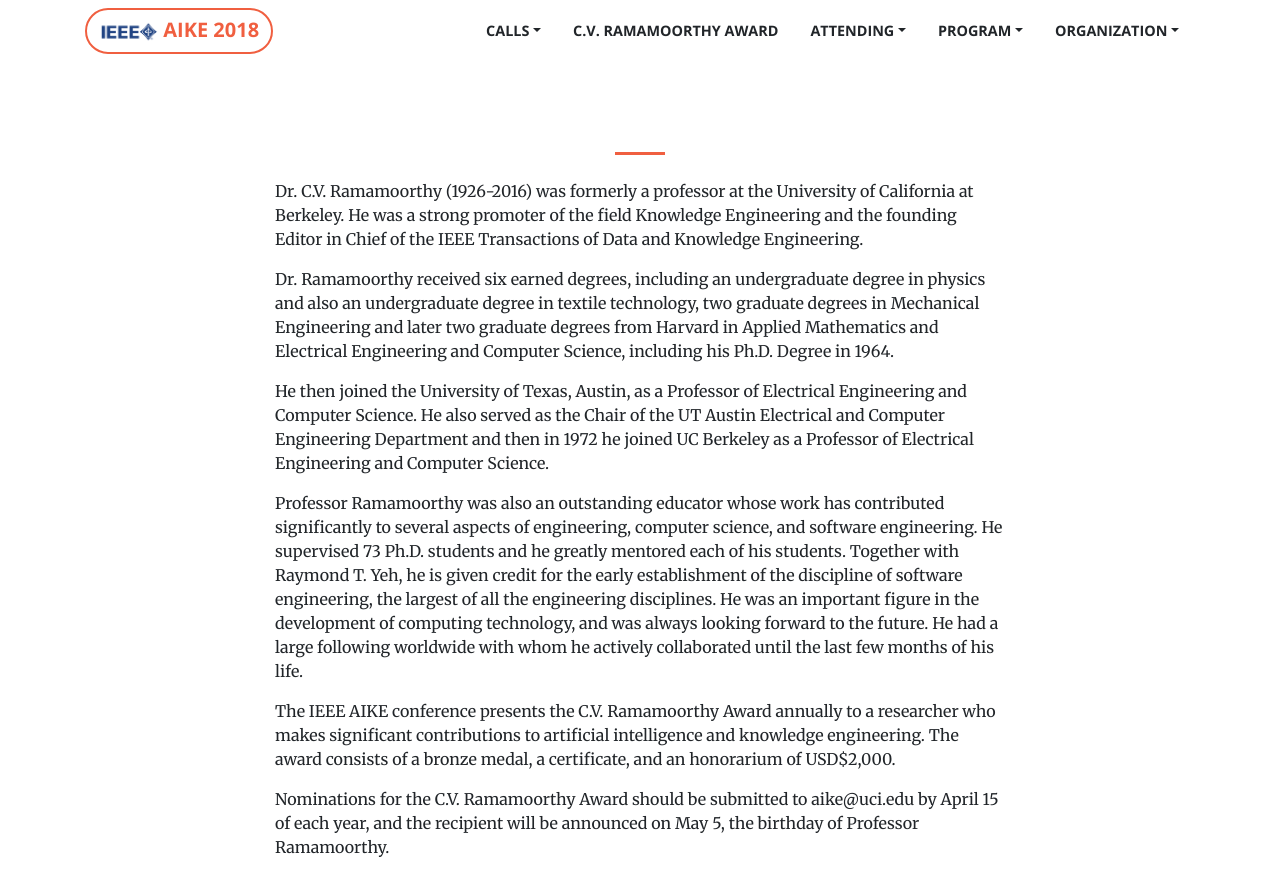
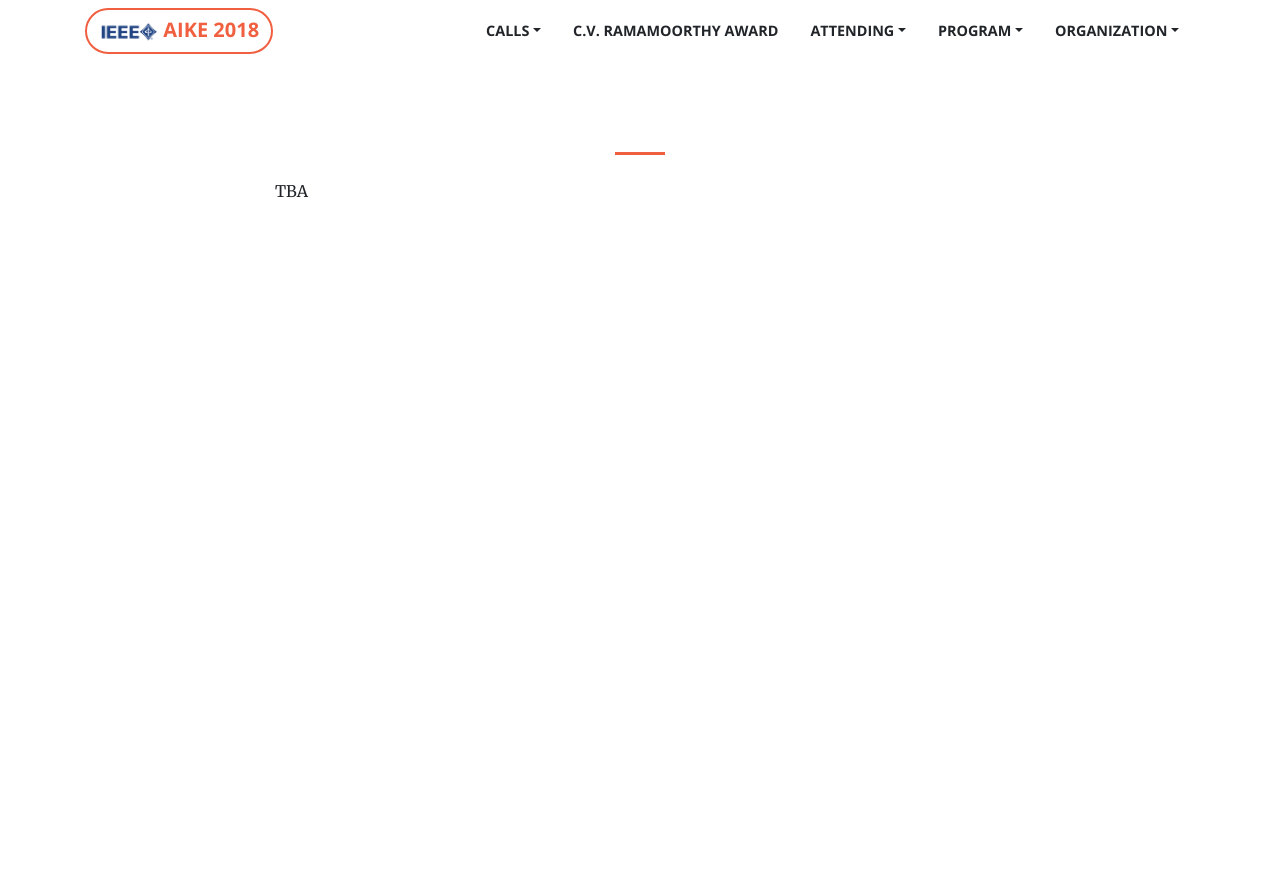
Before and after one commit to ieee-aike/2018, a Jekyll site: the page built from accommodation.md, in a window 1280 px wide and 1003 px high. Shown: the top 896 px of the window. Built offline with Jekyll 4.4.1, drawn with Linux system fonts in a browser that asks for light colours; our own code applies the rules of GitHub Pages for plain Markdown files.

Commit message:
Update accommodation.md

```diff
--- a/accommodation.md
+++ b/accommodation.md
@@ -1,11 +1 @@
-Dr. C.V. Ramamoorthy (1926-2016) was formerly a professor at the University of California at Berkeley. He was a strong promoter of the field Knowledge Engineering and the founding Editor in Chief of the IEEE Transactions of Data and Knowledge Engineering.
-
-Dr. Ramamoorthy received six earned degrees, including an undergraduate degree in physics and also an undergraduate degree in textile technology, two graduate degrees in Mechanical Engineering and later two graduate degrees from Harvard in Applied Mathematics and Electrical Engineering and Computer Science, including his Ph.D. Degree in 1964.
-
-He then joined the University of Texas, Austin, as a Professor of Electrical Engineering and Computer Science. He also served as the Chair of the UT Austin Electrical and Computer Engineering Department and then in 1972 he joined UC Berkeley as a Professor of Electrical Engineering and Computer Science.
-
-Professor Ramamoorthy was also an outstanding educator whose work has contributed significantly to several aspects of engineering, computer science, and software engineering. He supervised 73 Ph.D. students and he greatly mentored each of his students. Together with Raymond T. Yeh, he is given credit for the early establishment of the discipline of software engineering, the largest of all the engineering disciplines. He was an important figure in the development of computing technology, and was always looking forward to the future. He had a large following worldwide with whom he actively collaborated until the last few months of his life.
-
-The IEEE AIKE conference presents the C.V. Ramamoorthy Award annually to a researcher who makes significant contributions to artificial intelligence and knowledge engineering. The award consists of a bronze medal, a certificate, and an honorarium of USD$2,000.
-
-Nominations for the C.V. Ramamoorthy Award should be submitted to aike@uci.edu by April 15 of each year, and the recipient will be announced on May 5, the birthday of Professor Ramamoorthy.
+TBA
```
